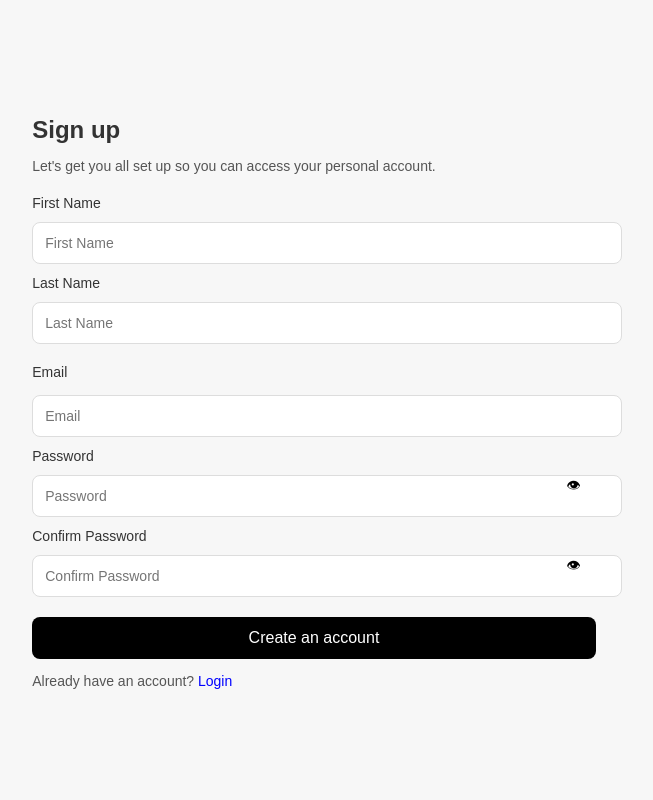
After one commit to Rana123Mandeep/302-Capstone-Backend, a Python web app: template templates/Signup.html in a window 1280 px wide. The commit adds this page. Shown: the whole page, without its empty margins (326-979 px from the left). Run offline with Jinja, Linux system fonts and the light colour scheme; the template is opened without the code that fills it, so the values that code supplies are empty.

Commit message:
Add ForgotPassword.html and Signup.html and modified static/style.css

```diff
--- a/static/style.css
+++ b/static/style.css
@@ -8,7 +8,6 @@ body {
     height: 100vh;
     margin: 0;
 }
-
 h2 {
     margin-bottom: 10px;
     font-size: 24px;
--- /dev/null
+++ b/templates/Signup.html
@@ -0,0 +1,44 @@
+<!DOCTYPE html>
+<html lang="en">
+<head>
+  <meta charset="UTF-8">
+  <meta name="viewport" content="width=device-width, initial-scale=1.0">
+  <title>Sign up</title>
+<link rel="stylesheet" href="{{ url_for('static', filename='style.css') }}">
+  <script src="{{ url_for('static', filename='script.js') }}" defer></script>
+</head>
+<body>
+  <div class="signup-container">
+    <h2>Sign up</h2>
+    <p>Let's get you all set up so you can access your personal account.</p>
+
+    <form method="POST">
+      <div class="input-row">
+        <label for="first_name">First Name</label>
+        <input type="text" id="first_name" name="first_name" placeholder="First Name" required>
+
+        <label for="last_name">Last Name</label>
+        <input type="text" id="last_name" name="last_name" placeholder="Last Name" required>
+      </div>
+
+      <label for="email">Email</label>
+      <input type="email" id="email" name="email" placeholder="Email" required>
+
+      <div class="password-row">
+        <label for="password">Password</label>
+        <input type="password" id="password" name="password" placeholder="Password" required>
+        <span class="toggle" data-target="password">👁</span>
+      </div>
+
+      <div class="password-row">
+        <label for="confirm_password">Confirm Password</label>
+        <input type="password" id="confirm_password" name="confirm_password" placeholder="Confirm Password" required>
+        <span class="toggle" data-target="confirm_password">👁</span>
+      </div>
+
+      <button type="submit">Create an account</button>
+      <p>Already have an account? <a href="{{ url_for('index') }}">Login</a></p>
+    </form>
+  </div>
+</body>
+</html>
```
Also changed, not shown: app.py (+7 -0 lines), templates/ForgotPassword.html (added, +22 -0 lines).
